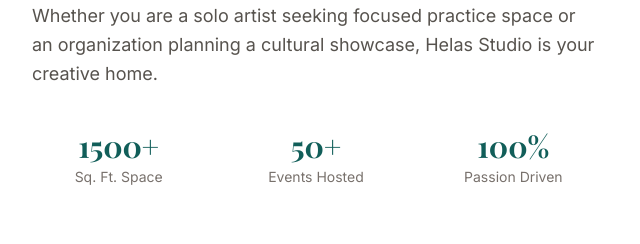
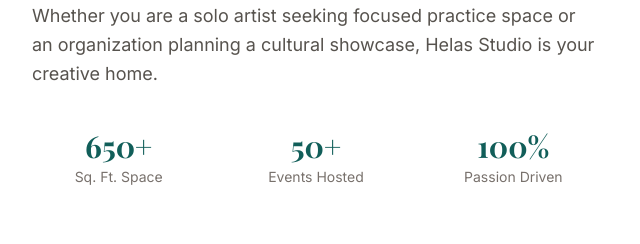
Before and after one commit to Swanlok/helas-studio, a plain HTML site: page index.html in a window 1280 px wide. Shown: the part 1380-1624 px from the top of the page, 0-640 px from the left. Drawn offline with nearby package versions, Linux system fonts and the light colour scheme; a web font is replaced by a local one.

Commit message:
Update index.html-Space

```diff
--- a/index.html
+++ b/index.html
@@ -213,7 +213,7 @@
           </p>
           <div class="mt-10 grid grid-cols-3 gap-6 text-center">
             <div>
-              <span class="block text-3xl font-bold text-teal-800 font-display">1500+</span>
+              <span class="block text-3xl font-bold text-teal-800 font-display">650+</span>
               <span class="text-sm text-stone-500 mt-1">Sq. Ft. Space</span>
             </div>
             <div>
```
